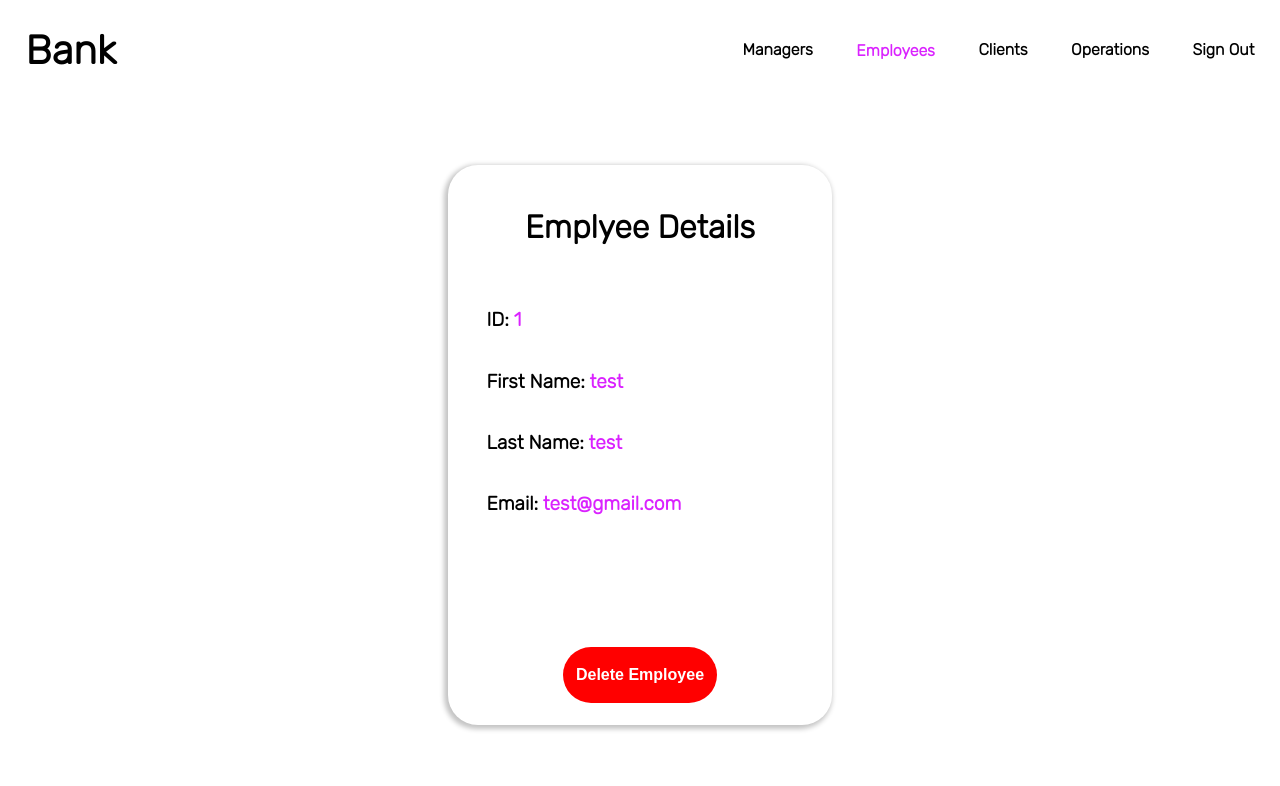
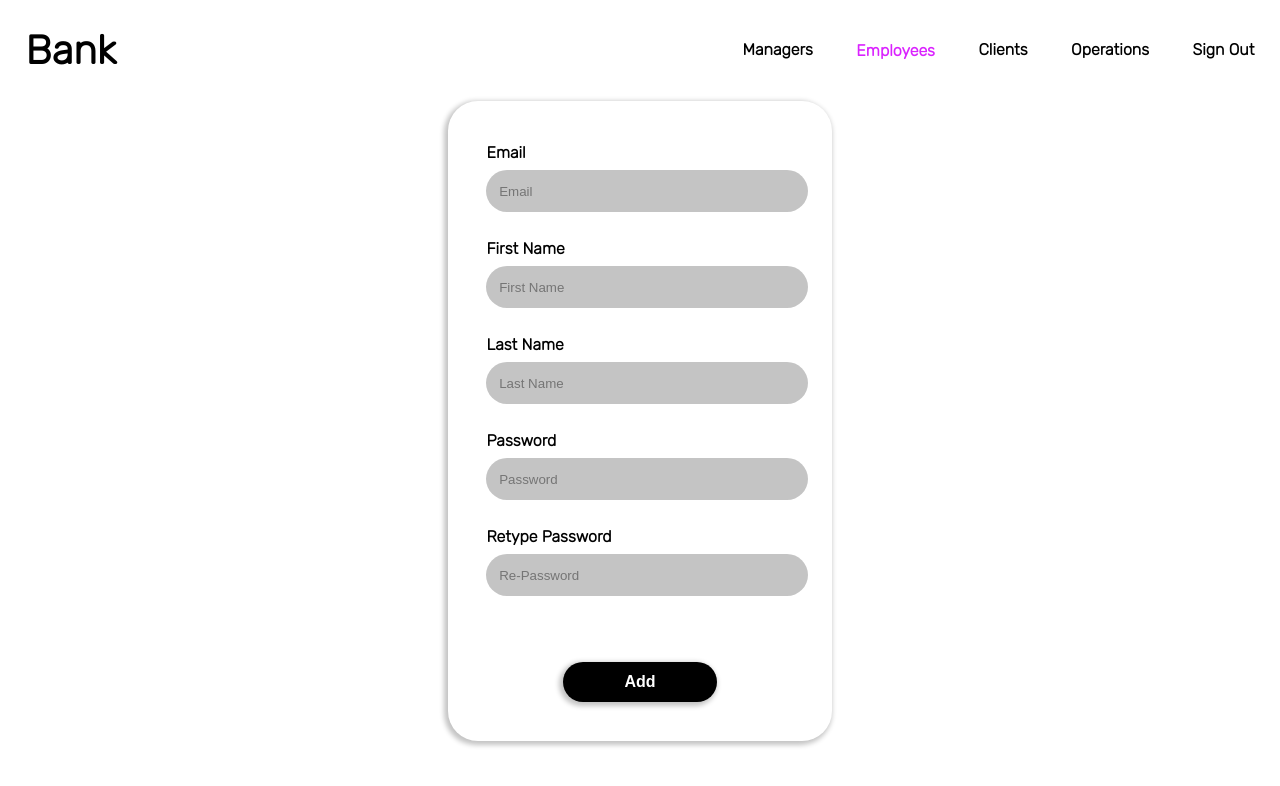
Before and after one commit to Houssamer/bank-frontend_Employee, a React (Create React App) app: page / in a window 1280 px wide. Shown: the top 786 px of the page. Built offline with nearby package versions, Linux system fonts and the light colour scheme.

Commit message:
Add an Employee Screen

```diff
--- a/src/components/AddEmployee/AddEmployee.js
+++ b/src/components/AddEmployee/AddEmployee.js
@@ -0,0 +1,62 @@
+import React from 'react';
+import './style.css';
+
+function AddEmployee() {
+  return (
+    <div className="addClient_container">
+      <div className="addClient_inputs">
+        <div className="addClient_inputDiv">
+          <label htmlFor="email" className="addClient_label">
+            Email
+          </label>
+          <input type="email" placeholder="Email" className="addClient_input" />
+        </div>
+        <div className="addClient_inputDiv">
+          <label htmlFor="firstName" className="addClient_label">
+            First Name
+          </label>
+          <input
+            type="text"
+            placeholder="First Name"
+            className="addClient_input"
+          />
+        </div>
+        <div className="addClient_inputDiv">
+          <label htmlFor="lastName" className="addClient_label">
+            Last Name
+          </label>
+          <input
+            type="text"
+            placeholder="Last Name"
+            className="addClient_input"
+          />
+        </div>
+        <div className="addClient_inputDiv">
+          <label htmlFor="password" className="addClient_label">
+            Password
+          </label>
+          <input
+            type="password"
+            placeholder="Password"
+            className="addClient_input"
+          />
+        </div>
+        <div className="addClient_inputDiv">
+          <label htmlFor="re-password" className="addClient_label">
+            Retype Password
+          </label>
+          <input
+            type="password"
+            placeholder="Re-Password"
+            className="addClient_input"
+          />
+        </div>
+      </div>
+      <div className="addClient_buttonDiv">
+        <button className="addClient_button">Add</button>
+      </div>
+    </div>
+  );
+}
+
+export default AddEmployee;
--- a/src/components/AddEmployee/style.css
+++ b/src/components/AddEmployee/style.css
@@ -0,0 +1,66 @@
+.addClient_container {
+    width: 30%;
+    height: 80vh;
+    box-shadow: -2px 2px 5px 2px #C4C4C4;
+    border-radius: 30px;
+    display: flex;
+    flex-direction: column;
+    align-items: center;
+    justify-content: space-evenly;
+}
+
+.addClient_inputs {
+    width: 80%;
+}
+
+.addClient_inputDiv {
+    width: 100%;
+    height: 10vh;
+    display: flex;
+    flex-direction: column;
+    align-items: flex-start;
+    margin: 2vh 0 2vh 0;
+}
+
+.addClient_label {
+    font-size: 1rem;
+    font-weight: bold;
+    margin-bottom: 1vh;
+}
+
+.addClient_input {
+    width: 100%;
+    height: 5vh;
+    border: none;
+    background-color: #C4C4C4;
+    border-radius: 30px;
+    padding-left: 1vw;
+    outline-color: #DA22FF;
+}
+
+.addClient_buttonDiv {
+    width: 50%;
+    height: 8vh;
+    display: flex;
+    align-items: center;
+    justify-content: center;
+}
+
+.addClient_button {
+    width: 80%;
+    height: 5vh;
+    font-size: 1rem;
+    font-weight: bold;
+    border: none;
+    border-radius: 30px;
+    background-color: black;
+    color: white;
+    box-shadow: -2px 2px 5px 2px #C4C4C4;
+    cursor: pointer;
+    transition: opacity 300ms ease;
+}
+
+.addClient_button:hover {
+    opacity: .6;
+    transition: opacity 300ms ease;
+}
--- a/src/components/EmployeeDet/style.css
+++ b/src/components/EmployeeDet/style.css
@@ -37,6 +37,7 @@
     font-weight: bold;
     cursor: pointer;
     transition: opacity 300ms ease;
+    box-shadow: -2px 2px 5px 2px #C4C4C4;
 }
 
 .employeeDet_button:hover {
--- a/src/screens/Employees/Employee.js
+++ b/src/screens/Employees/Employee.js
@@ -3,12 +3,13 @@ import './style.css';
 import Header from '../../components/Header/Header';
 import AllEmployees from '../../components/AllEmployees/AllEmployees';
 import EmployeeDet from '../../components/EmployeeDet/EmployeeDet';
+import AddEmployee from '../../components/AddEmployee/AddEmployee';
 
 function Employee() {
     return (
         <div className="employee_container">
             <Header col="employees" />
-            <EmployeeDet />
+            <AddEmployee />
         </div>
     )
 }
```
